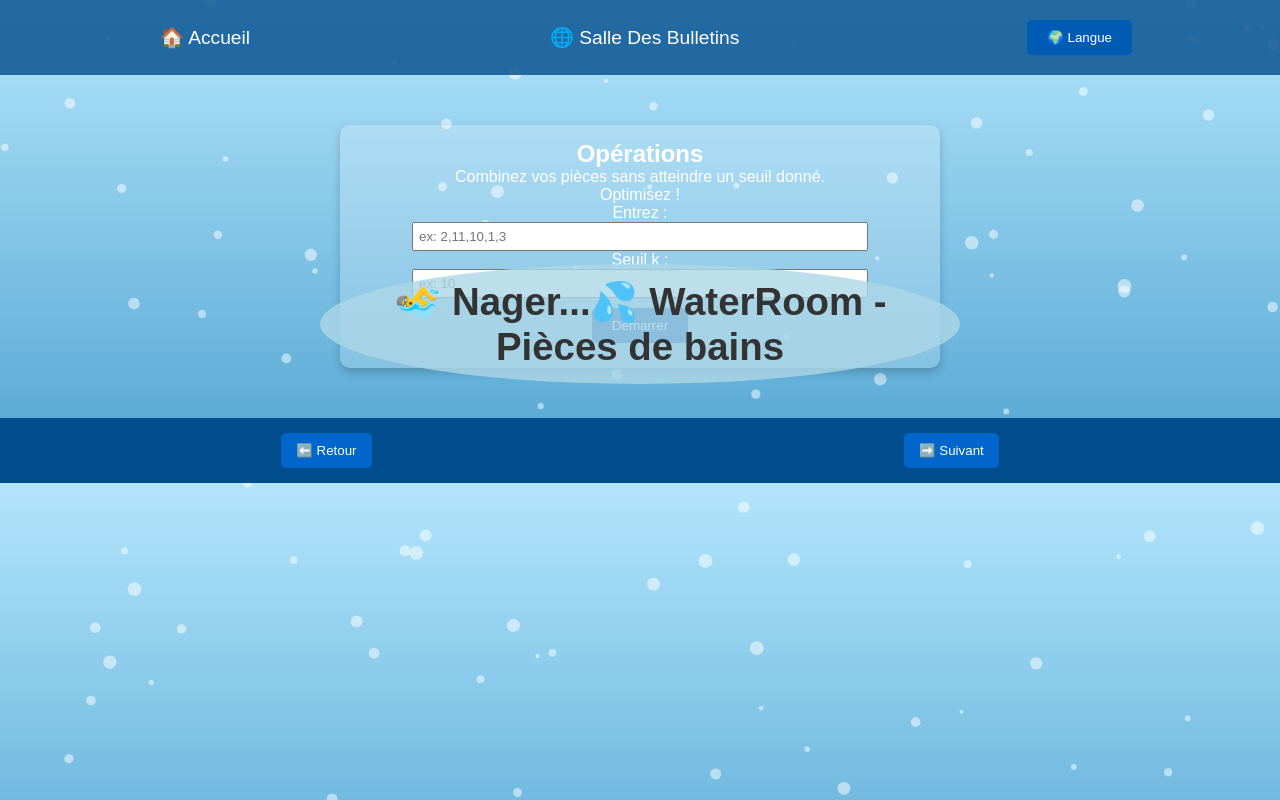
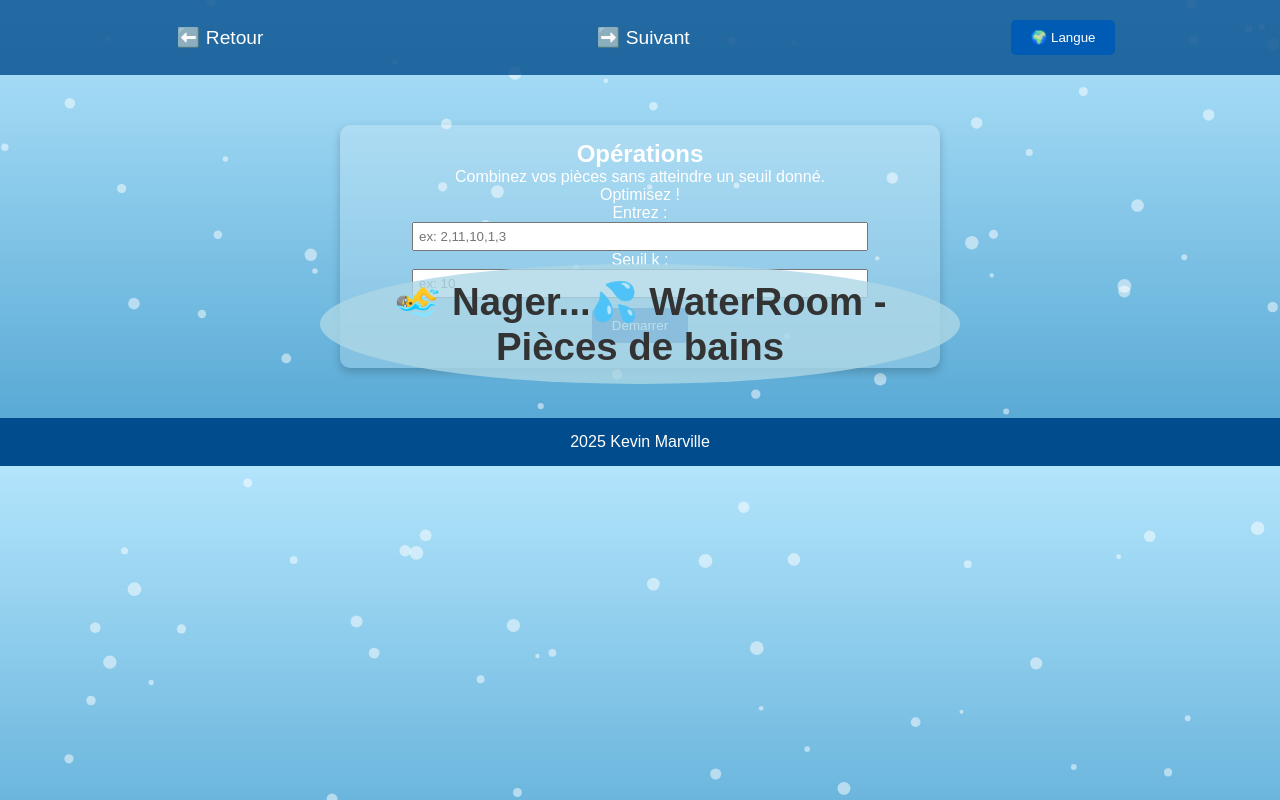
Before and after one commit to Kvnbbg/suivi-table-ronde, a plain HTML site: page waterRoom.html in a window 1280 px wide. Drawn offline with Linux system fonts and the light colour scheme.

Commit message:
Update waterRoom.html

```diff
--- a/waterRoom.html
+++ b/waterRoom.html
@@ -93,8 +93,8 @@
 
     <!-- Navigation Bar -->
     <nav class="navbar">
-        <a href="index.html" class="nav-link">🏠 Accueil</a>
-        <a href="bubbleRoom.html" class="nav-link">🌐 Salle Des Bulletins</a>
+        <a href="index.html" class="nav-link">⬅️ Retour</a>
+        <a href="bubbleRoom.html" class="nav-link">➡️ Suivant</a>
         <button id="toggle-lang" class="file-btn" onclick="toggleLanguage()">🌍 Langue</button>
     </nav>
 
@@ -167,8 +167,7 @@
 
     <!-- Navigation Footer -->
     <footer class="footer">
-        <button class="footer-btn" onclick="window.location.href='index.html'">⬅️ Retour</button>
-        <button class="footer-btn" onclick="window.location.href='bubbleRoom.html'">➡️ Suivant</button>
+       <p>2025 Kevin Marville</p>
     </footer>
 
     <canvas id="waterCanvas"></canvas>
```
